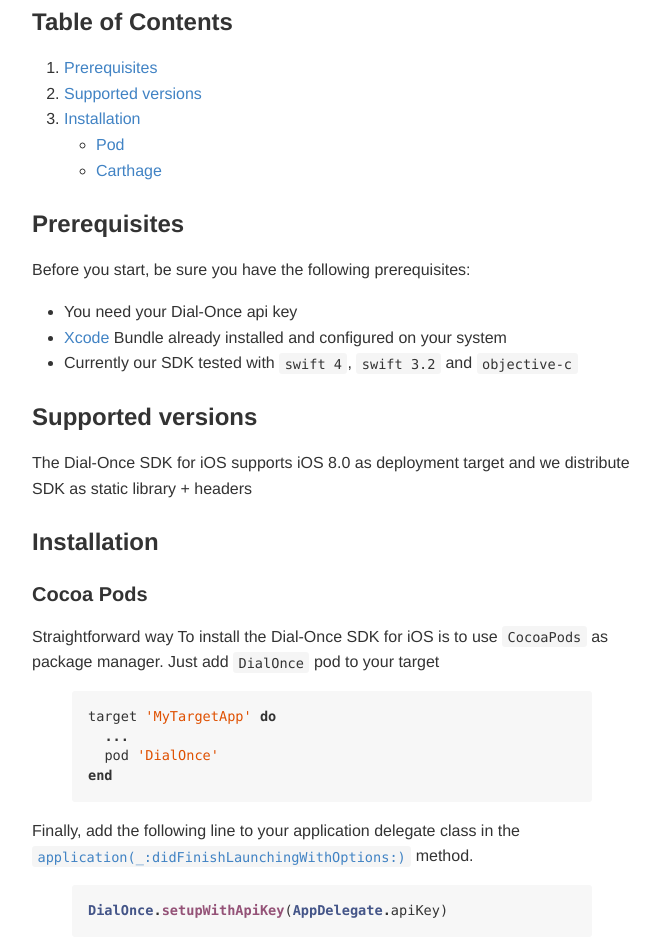
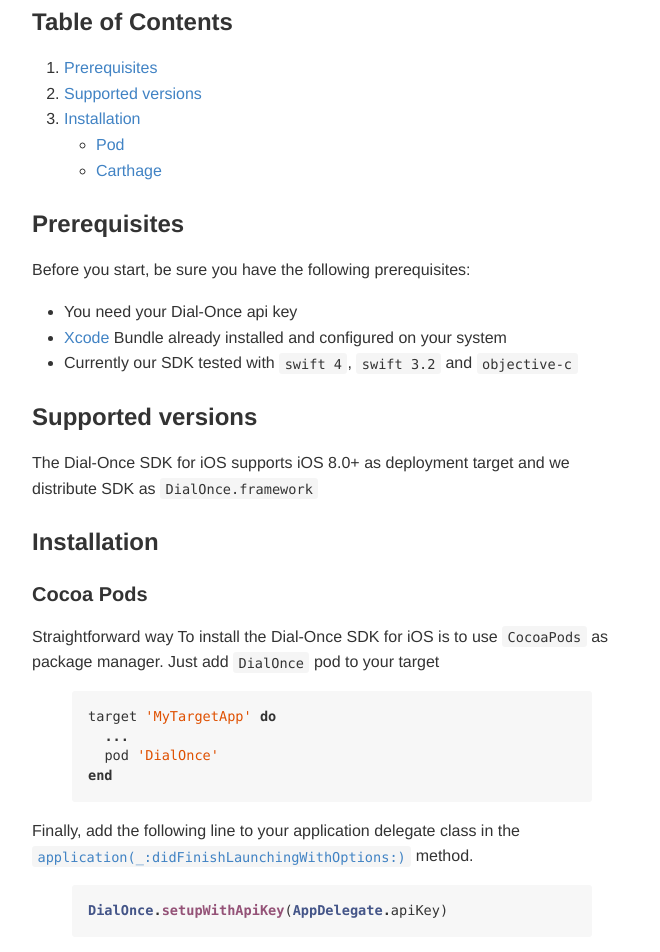
Before and after one commit to dialonce/dialonce.github.io, a Jekyll site: the page built from ios/specs/index.md, in a window 1280 px wide. Shown: the part 556-1508 px from the top of the page, without its empty margins (308-968 px from the left). Built offline with Jekyll 4.4.1, drawn with Linux system fonts in a browser that asks for light colours.

Commit message:
Update doc about ios sdk distribution artifacts

```diff
--- a/ios/specs/index.md
+++ b/ios/specs/index.md
@@ -32,7 +32,7 @@
 
 ### Supported versions
 
-The Dial-Once SDK for iOS supports iOS 8.0 as deployment target and we distribute SDK as static library + headers
+The Dial-Once SDK for iOS supports iOS 8.0+ as deployment target and we distribute SDK as `DialOnce.framework`
 
 ### Installation
 
```
